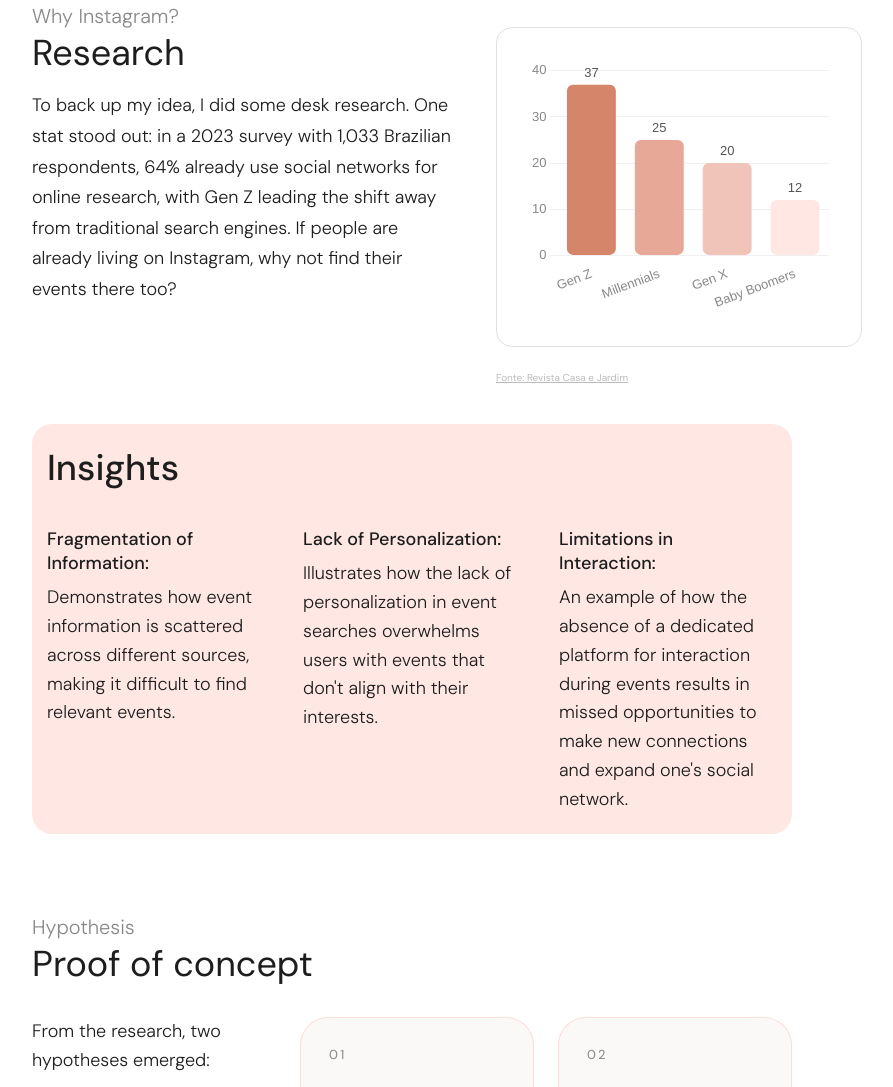
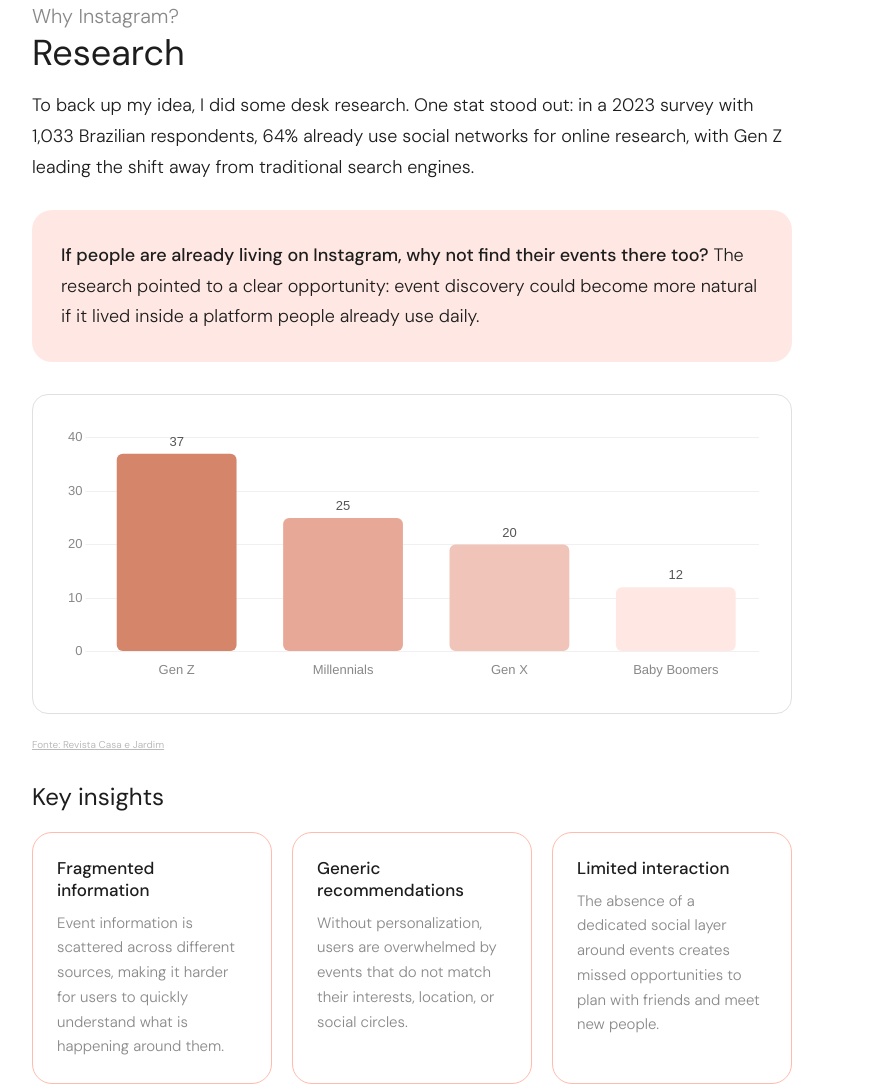
Before and after one commit to carmeladomingues/portfolio, a plain HTML site: page instagram.html in a window 1280 px wide. Shown: the part 2055-3142 px from the top of the page, without its empty margins (368-1261 px from the left). Drawn offline with nearby package versions, Linux system fonts and the light colour scheme.

Commit message:
Update instagram.html 7

```diff
--- a/instagram.html
+++ b/instagram.html
@@ -218,17 +218,60 @@
 
      /* Insights */
     .insights-box {
-      background: var(--accent); border-radius: 20px;
-      padding: 20px 20px 20px 15px;
-      margin-top: 24px;
+      margin-top: 32px;
     }
 
-    .insights-title { font-size: 36px; font-weight: 500; margin-bottom: 36px; }
+    .insights-title {
+      font-size: 24px;
+      line-height: 1.2;
+      font-weight: 400;
+      margin-bottom: 20px;
+    }
 
-    .insights-cols { display: flex; gap: 43px; justify-content: center; }
-    .insight-col { font-size: 18px; text-align: left; display: flex; flex-direction: column; width: 259px; }
-    .insight-col-title { font-weight: 500; margin-bottom: 8px; }
-    .insight-col-text { font-weight: 300; line-height: 1.6; }
+    .insights-cols {
+      display: grid;
+      grid-template-columns: repeat(3, 1fr);
+      gap: 20px;
+    }
+
+    .insight-col {
+      border: 1.3px solid var(--accent-border);
+      border-radius: 20px;
+      padding: 24px;
+      background: #fff;
+    }
+
+    .insight-col-title {
+      font-size: 17px;
+      font-weight: 500;
+      margin-bottom: 10px;
+      color: var(--text);
+    }
+
+    .insight-col-text {
+      font-size: 15px;
+      font-weight: 300;
+      line-height: 1.65;
+      color: var(--text-light);
+    }
+
+    .why-highlight {
+      background: var(--accent);
+      border-radius: 20px;
+      padding: 30px 29px;
+      margin: 28px 0 32px;
+    }
+
+    .why-highlight p {
+      font-size: 18px;
+      font-weight: 300;
+      line-height: 1.7;
+      color: var(--text);
+    }
+
+    .why-highlight strong {
+      font-weight: 500;
+    }
 
 /* Hypothesis */
 .hyp-row {
@@ -498,37 +541,40 @@
 
         <!-- WHY INSTAGRAM -->
       <div class="section" id="why">
-        <div style="display:flex; gap:40px; align-items:flex-start; margin-bottom:40px;">
-          <div style="width:424px; flex-shrink:0;">
         <p class="sec-label">Why Instagram?</p>
         <p class="sec-title">Research</p>
-            <p class="sec-text">To back up my idea, I did some desk research. One stat stood out: in a 2023 survey with 1,033 Brazilian respondents, 64% already use social networks for online research, with Gen Z leading the shift away from traditional search engines. If people are already living on Instagram, why not find their events there too?</p>
+        <p class="sec-text">To back up my idea, I did some desk research. One stat stood out: in a 2023 survey with 1,033 Brazilian respondents, 64% already use social networks for online research, with Gen Z leading the shift away from traditional search engines.</p>
+
+        <div class="why-highlight">
+          <p><strong>If people are already living on Instagram, why not find their events there too?</strong> The research pointed to a clear opportunity: event discovery could become more natural if it lived inside a platform people already use daily.</p>
         </div>
-          <div style="flex:1;">
+
         <div class="chart-wrap">
           <canvas id="genChart"></canvas>
         </div>
+
         <p style="font-size:10px; color:#bbb; margin-top:8px;">
           <a href="https://revistacasaejardim.globo.com/Casa-e-Jardim/Bem-Estar/noticia/2019/11/estudo-aponta-que-frequentar-festas-e-shows-aumenta-expectativa-de-vida.html" target="_blank" style="color:#bbb; text-decoration:underline;">Fonte: Revista Casa e Jardim</a>
         </p>
-          </div>
-        </div>
 
         <!-- Insights -->
         <div class="insights-box">
-          <p class="insights-title">Insights</p>
+          <p class="insights-title">Key insights</p>
+
           <div class="insights-cols">
             <div class="insight-col">
-              <p class="insight-col-title">Fragmentation of Information:</p>
-              <p class="insight-col-text">Demonstrates how event information is scattered across different sources, making it difficult to find relevant events.</p>
+              <p class="insight-col-title">Fragmented information</p>
+              <p class="insight-col-text">Event information is scattered across different sources, making it harder for users to quickly understand what is happening around them.</p>
             </div>
+
             <div class="insight-col">
-              <p class="insight-col-title">Lack of Personalization:</p>
-              <p class="insight-col-text">Illustrates how the lack of personalization in event searches overwhelms users with events that don't align with their interests.</p>
+              <p class="insight-col-title">Generic recommendations</p>
+              <p class="insight-col-text">Without personalization, users are overwhelmed by events that do not match their interests, location, or social circles.</p>
             </div>
+
             <div class="insight-col">
-              <p class="insight-col-title">Limitations in Interaction:</p>
-              <p class="insight-col-text">An example of how the absence of a dedicated platform for interaction during events results in missed opportunities to make new connections and expand one's social network.</p>
+              <p class="insight-col-title">Limited interaction</p>
+              <p class="insight-col-text">The absence of a dedicated social layer around events creates missed opportunities to plan with friends and meet new people.</p>
             </div>
           </div>
         </div>
```
Lines whose indentation alone changed are shown as unchanged.
